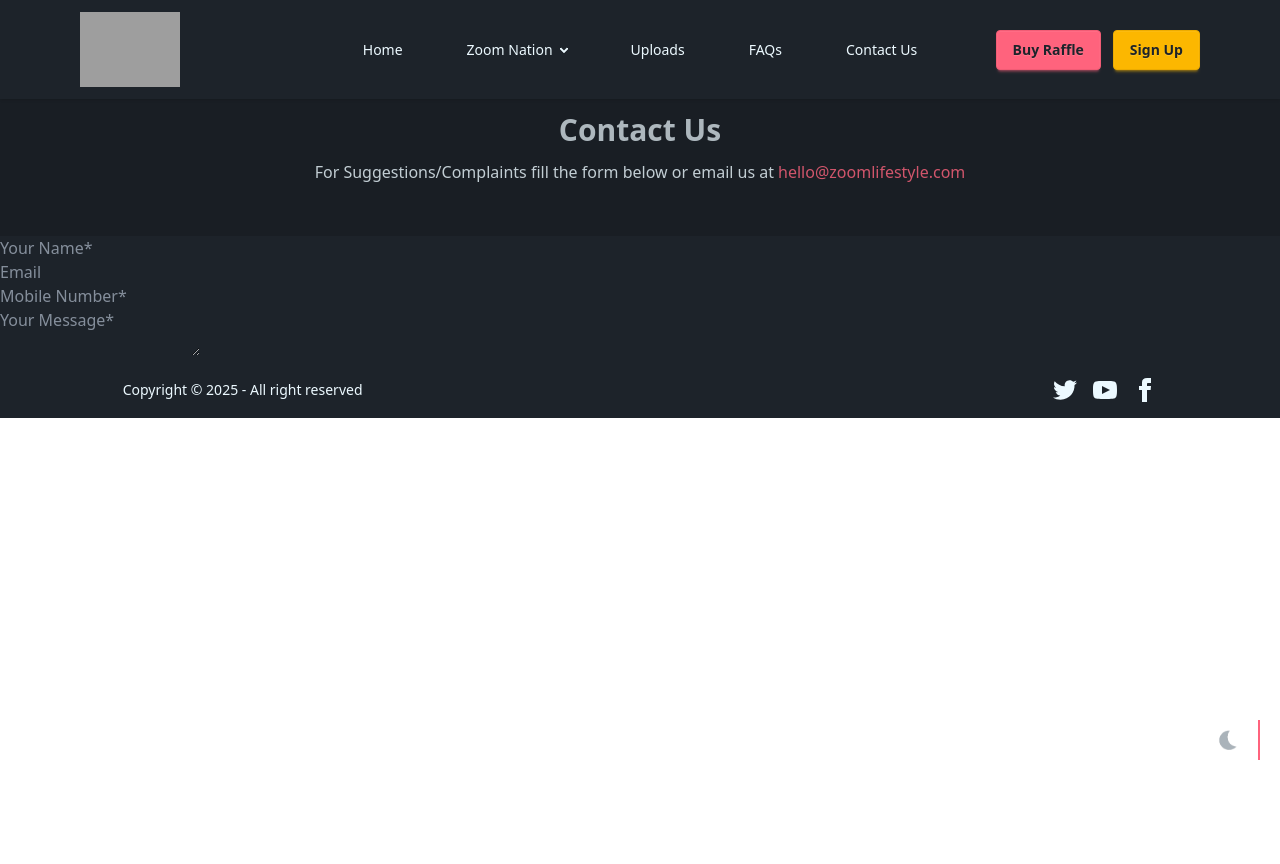
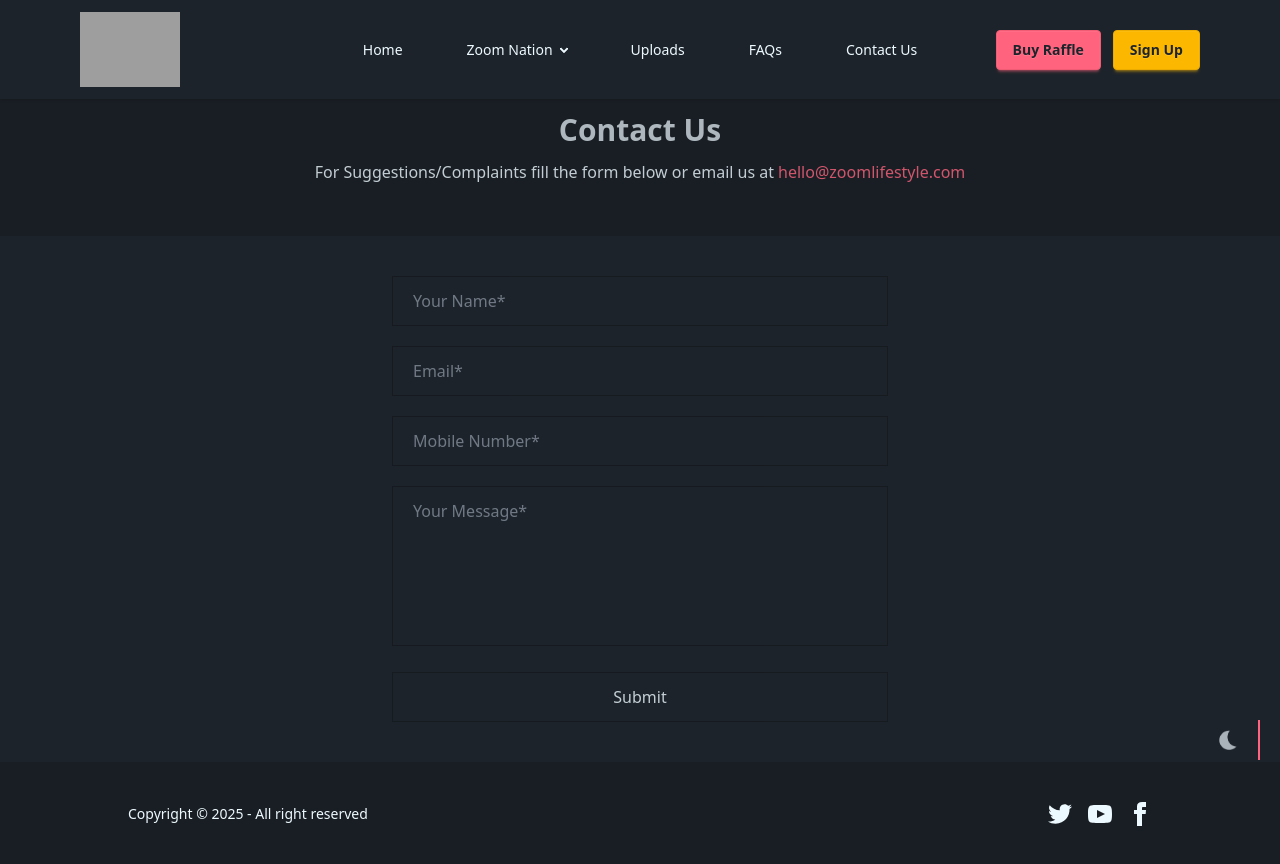
Before and after one commit to Hasbunallahmubarak/zoom, a React (Vite) app: page /contact in a window 1280 px wide. Before the commit the page ends 800 px from the top, so only its background shows below. Built offline with nearby package versions, Linux system fonts and the light colour scheme; grey boxes are pictures that could not be loaded.

Commit message:
control overflow on mobile devices for best users experience

```diff
--- a/src/Contact.tsx
+++ b/src/Contact.tsx
@@ -16,6 +16,10 @@ const Contact = () => {
     });
   };
   console.log(formData);
+  function handleSubmit(e: any) {
+    e.preventDefault();
+    console.log(formData);
+  }
   return (
     <div>
       <div>
@@ -31,20 +35,23 @@ const Contact = () => {
             </a>
           </p>
         </div>
-        <div className="select-none grid grid-cols-2 md:grid-cols-3 lg:grid-cols-5 gap-4">
+        <div className="bg-[url(https://www.zoomlifestyle.com/images/pattern.png)]bg-cover p-5 w-full h-auto overflow-hidden">
+          <div className="select-none md:max-w-2/5 mx-auto text-center ">
             <form>
               <input
                 type="text"
                 placeholder="Your Name*"
                 required
+                className="w-full mt-5 px-5 py-3 border-1 border-base-300 opacity-80 focus:border-error outline-0"
                 name="name"
                 value={formData.name}
                 onChange={() => handleChange(event)}
               ></input>
               <input
                 type="email"
-              placeholder="Email"
+                placeholder="Email*"
                 required
+                className="w-full mt-5 px-5 py-3 border-1 border-base-300 opacity-80 focus:border-error outline-0"
                 name="email"
                 value={formData.email}
                 onChange={() => handleChange(event)}
@@ -53,6 +60,7 @@ const Contact = () => {
                 type="email"
                 placeholder="Mobile Number*"
                 required
+                className="w-full mt-5 px-5 py-3 border-1 border-base-300 opacity-80 focus:border-error outline-0"
                 name="phone_number"
                 value={formData.phone_number}
                 onChange={() => handleChange(event)}
@@ -60,10 +68,17 @@ const Contact = () => {
               <textarea
                 name="message"
                 required
+                className="w-full mt-5 px-5 resize-none h-40 py-3 border-1 border-base-300 opacity-80 focus:border-error outline-0"
                 placeholder="Your Message*"
                 onChange={() => handleChange(event)}
               ></textarea>
+              <input
+                type="submit"
+                onSubmit={() => handleSubmit(event)}
+                className="w-full my-5 px-5 py-3 border-1 border-base-300 opacity-80 focus:border-error outline-0"
+              />
             </form>
+          </div>
         </div>
       </div>
     </div>
--- a/src/FAQS.tsx
+++ b/src/FAQS.tsx
@@ -4,7 +4,7 @@ const FAQS = () => {
   const faqs = details[0].faqs;
   // console.log(Array.isArray(faqs[1].reply));
   return (
-    <div>
+    <div className="overflow-hidden">
       <div className="bg-base-200 p-10 text-center">
         <h1 className="text-3xl font-bold  opacity-70">
           Questions? Look here.
@@ -19,8 +19,8 @@ const FAQS = () => {
           </a>
         </p>
       </div>
-      <div className=" w-300 mx-auto text-center ">
-        <div className="join join-vertical bg-base-100 max-w-3/5 p-5">
+      <div className=" max-w-300 mx-auto text-center ">
+        <div className="join join-vertical bg-base-100 md:max-w-3/5 p-5">
           {faqs.map((item, index) => (
             <div className="collapse collapse-arrow join-item p-3 border-b-base-300 border-b">
               <input
--- a/src/components/Footer.tsx
+++ b/src/components/Footer.tsx
@@ -3,7 +3,7 @@
 const Footer = () => {
   return (
     <div>
-      <footer className="footer sm:footer-horizontal bg-base-100  md:max-w-5/6 mx-auto items-center p-4">
+      <footer className="footer sm:footer-horizontal w-full bg-base-200 px-[10%]  md:max-w-full mx-auto items-center py-10">
         <aside className="grid-flow-col items-center">
           <p>Copyright © {new Date().getFullYear()} - All right reserved</p>
         </aside>
--- a/src/components/Homepage.tsx
+++ b/src/components/Homepage.tsx
@@ -12,7 +12,7 @@ const Homepage = () => {
   return (
     <div>
       <Hero />
-      <section className="border-y-1 border-gray-400 my-10">
+      <section className="border-t-1 border-gray-400 my-10">
         <Partners />
       </section>
     </div>
```
Lines whose indentation alone changed are shown as unchanged.
